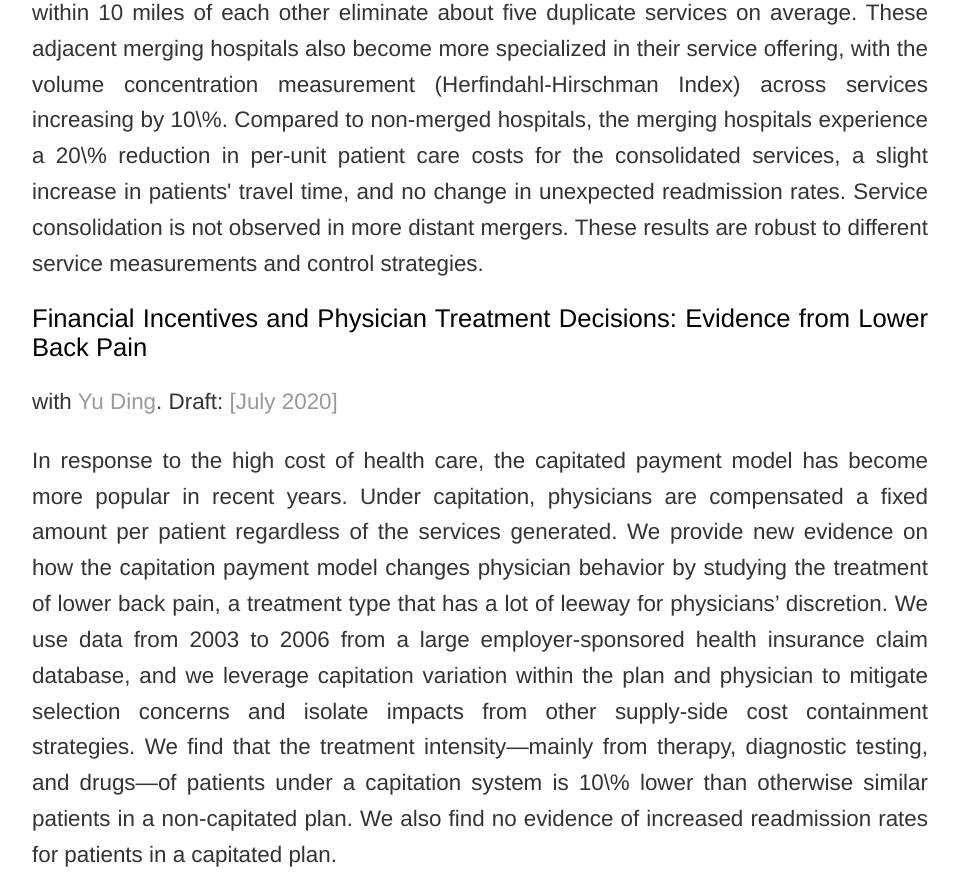
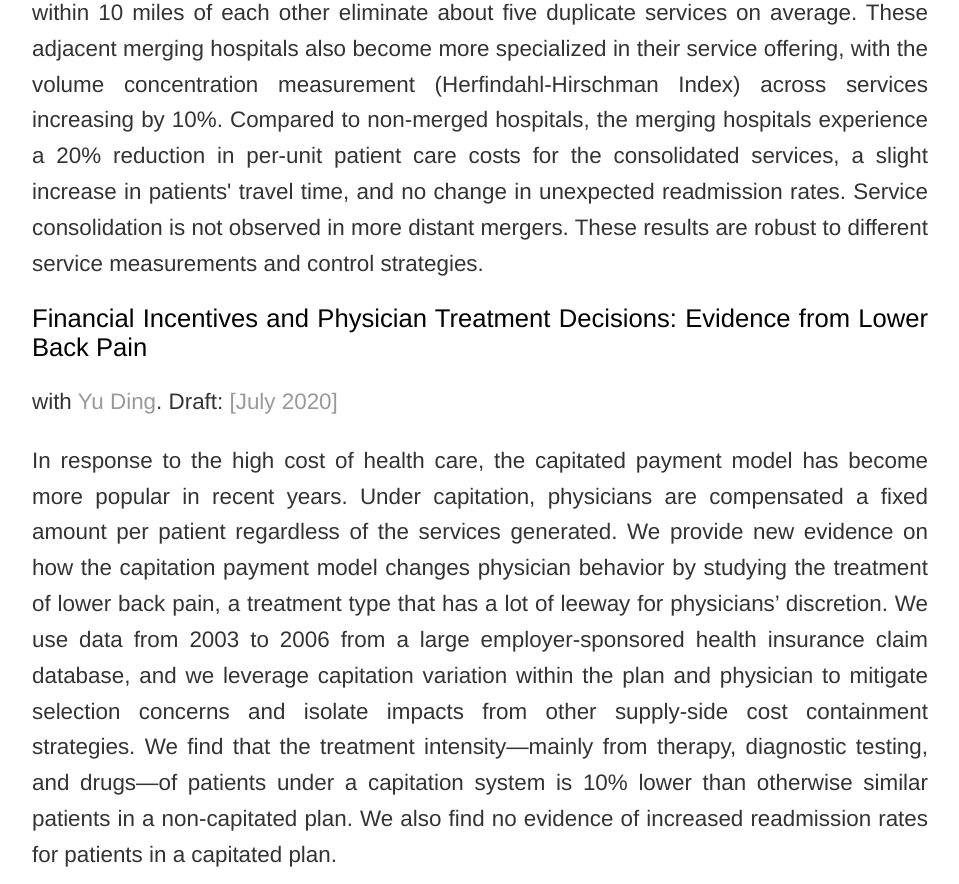
Before and after one commit to trifen/feng3hu.github.io, a Jekyll site: the page built from research.html, in a window 1280 px wide and 1400 px high, scrolled down 1227 px. Shown: the part 439-1323 px from the top of the window, without its empty margins (160-1119 px from the left). Built offline with Jekyll 4.4.1, drawn with Linux system fonts in a browser that asks for light colours; some of the changed text lies outside the part shown.

Commit message:
Update research.html

```diff
--- a/research.html
+++ b/research.html
@@ -16,11 +16,11 @@ title: Chenyuan Liu
 		<p> </p>
   		<h2>Consolidation for Cost Savings? Hospital Mergers and Service Repositioning</h2>
 		<p> with <a href= "https://sites.google.com/wisc.edu/yu-ding/" target="_blank">Yu Ding</a>.  Draft: <a href= "https://chenyuanliu.github.io/files/HospitalServiceReposition_DingLiu.pdf" target="_blank">[Aug 2020]</a></p>
-		<p> When confronted with antitrust challenges, hospitals seeking mergers frequently claim substantial cost savings from consolidating their services to achieve economies of scale. This paper explores whether merging hospitals eliminate duplicate services to save costs. We use the California Patient Discharge Data and Hospital Financial Report, and employ a difference-in-differences research design. We find that targets and acquirers located within 10 miles of each other eliminate about five duplicate services on average. These adjacent merging hospitals also become more specialized in their service offering, with the volume concentration measurement (Herfindahl-Hirschman Index) across services increasing by 10\%. Compared to non-merged hospitals, the merging hospitals experience a 20\% reduction in per-unit patient care costs for the consolidated services, a slight increase in patients' travel time, and no change in unexpected readmission rates. Service consolidation is not observed in more distant mergers. These results are robust to different service measurements and control strategies. </p>
+		<p> When confronted with antitrust challenges, hospitals seeking mergers frequently claim substantial cost savings from consolidating their services to achieve economies of scale. This paper explores whether merging hospitals eliminate duplicate services to save costs. We use the California Patient Discharge Data and Hospital Financial Report, and employ a difference-in-differences research design. We find that targets and acquirers located within 10 miles of each other eliminate about five duplicate services on average. These adjacent merging hospitals also become more specialized in their service offering, with the volume concentration measurement (Herfindahl-Hirschman Index) across services increasing by 10%. Compared to non-merged hospitals, the merging hospitals experience a 20% reduction in per-unit patient care costs for the consolidated services, a slight increase in patients' travel time, and no change in unexpected readmission rates. Service consolidation is not observed in more distant mergers. These results are robust to different service measurements and control strategies. </p>
 		<p> </p>
 		<h2>Financial Incentives and Physician Treatment Decisions: Evidence from Lower Back Pain</h2>
 		<p> with <a href= "https://sites.google.com/wisc.edu/yu-ding/" target="_blank">Yu Ding</a>. Draft: <a href= "chenyuanliu.github.io/files/CapitationLBP_DingLiu.pdf" target="_blank">[July 2020]</a></p>
-		<p> In response to the high cost of health care, the capitated payment model has become more popular in recent years. Under capitation, physicians are compensated a fixed amount per patient regardless of the services generated. We provide new evidence on how the capitation payment model changes physician behavior by studying the treatment of lower back pain, a treatment type that has a lot of leeway for physicians’ discretion. We use data from 2003 to 2006 from a large employer-sponsored health insurance claim database, and we leverage capitation variation within the plan and physician to mitigate selection concerns and isolate impacts from other supply-side cost containment strategies. We find that the treatment intensity—mainly from therapy, diagnostic testing, and drugs—of patients under a capitation system is 10\% lower than otherwise similar patients in a non-capitated plan. We also find no evidence of increased readmission rates for patients in a capitated plan. </p>
+		<p> In response to the high cost of health care, the capitated payment model has become more popular in recent years. Under capitation, physicians are compensated a fixed amount per patient regardless of the services generated. We provide new evidence on how the capitation payment model changes physician behavior by studying the treatment of lower back pain, a treatment type that has a lot of leeway for physicians’ discretion. We use data from 2003 to 2006 from a large employer-sponsored health insurance claim database, and we leverage capitation variation within the plan and physician to mitigate selection concerns and isolate impacts from other supply-side cost containment strategies. We find that the treatment intensity—mainly from therapy, diagnostic testing, and drugs—of patients under a capitation system is 10% lower than otherwise similar patients in a non-capitated plan. We also find no evidence of increased readmission rates for patients in a capitated plan. </p>
 		<p> </p>
 		<h1> Work in Progress </h1>
 		<h2>Expansions in de minimis Actuarial Value Thresholds Lowered Premiums but Reduced Enrollment in the ACA Marketplaces</h2>
```
